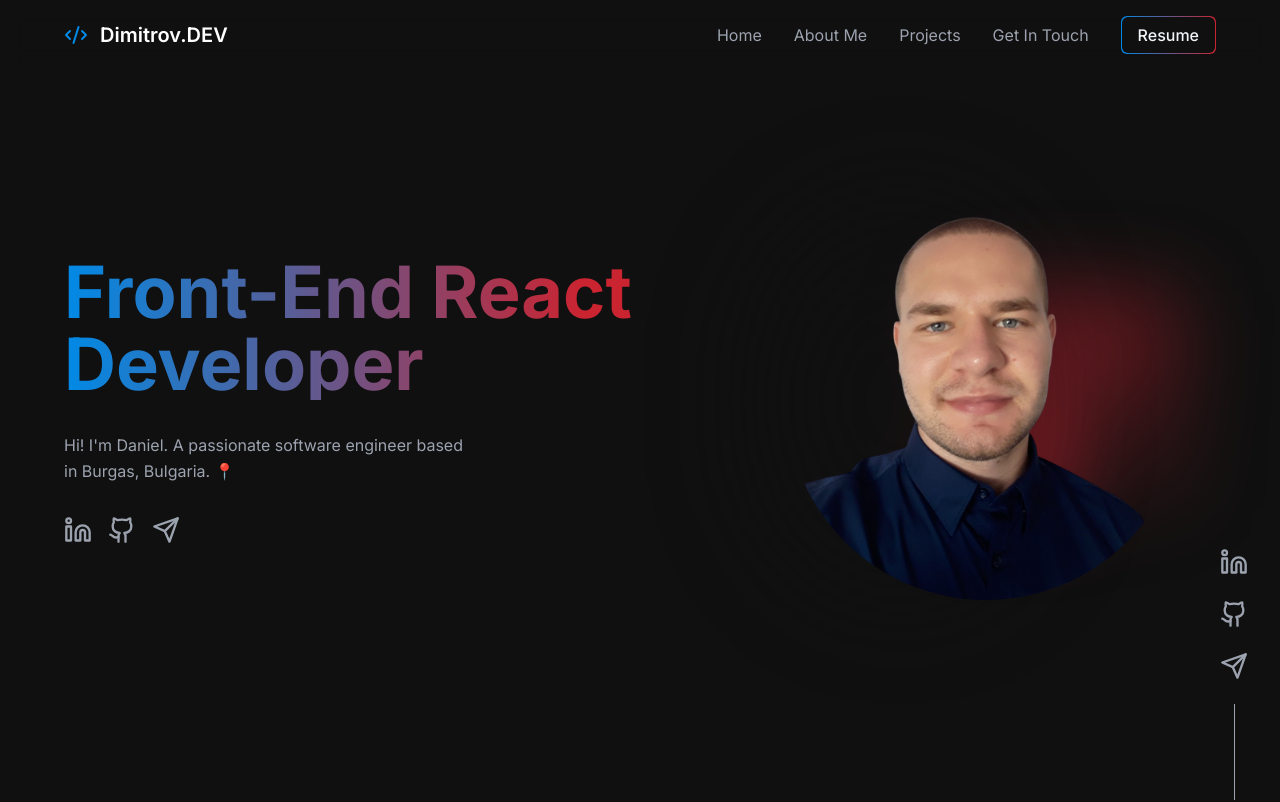
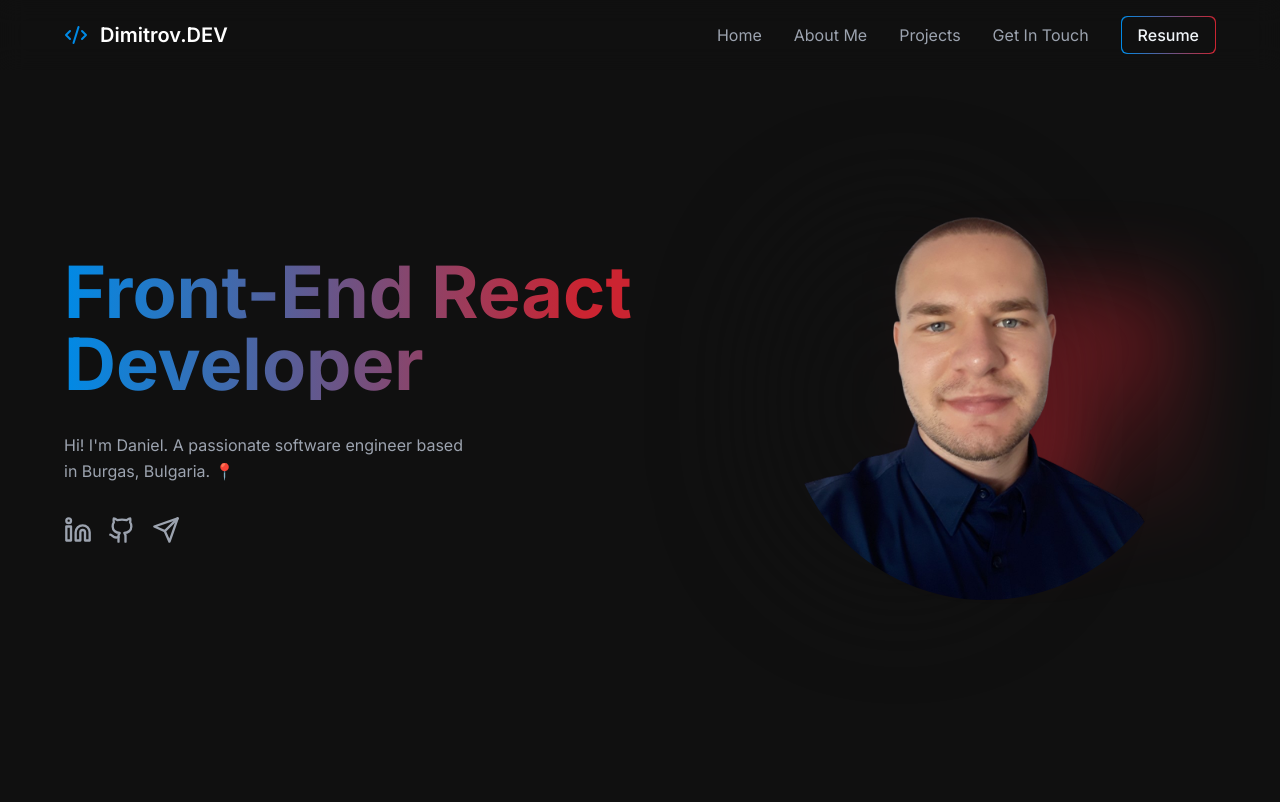
Before and after one commit to ddimitrov1108/portfolio, a Next.js app: page / in a window 1280 px wide. Shown: the top 802 px of the page. Built offline with nearby package versions, Linux system fonts and the light colour scheme.

Commit message:
modified:   app/layout.tsx modified:   components/navigation/NavList.tsx deleted:    components/navigation/SocialLinks.tsx renamed:    public/me/itCV-Daniel-Dimitrov.pdf -> public/me/cv.pdf

```diff
--- a/app/layout.tsx
+++ b/app/layout.tsx
@@ -1,7 +1,6 @@
 import type { Metadata } from "next";
 import { Inter } from "next/font/google";
 import HeaderNav from "@/components/navigation/HeaderNav";
-import SocialLinks from "@/components/navigation/SocialLinks";
 import "./globals.css";
 
 const inter = Inter({ subsets: ["latin"] });
@@ -24,7 +23,6 @@ export default function RootLayout({
 
       <body className={inter.className}>
         <HeaderNav />
-        <SocialLinks />
 
         <main>{children}</main>
       </body>
--- a/components/navigation/NavList.tsx
+++ b/components/navigation/NavList.tsx
@@ -23,12 +23,12 @@ const NavList = ({ className, onLinkClick }: Props) => {
       ))}
 
       <Link
-        href="/me/itCV-Daniel-Dimitrov.pdf"
+        href="/me/cv.pdf"
         title="Resume"
         aria-label="Resume"
         onClick={onLinkClick}
         target="_blank"
-        download
+        download="CV-Daniel-Dimitrov"
         className="group relative duration-500 ease-in-out text-light font-medium rounded-md bg-gradient-to-r from-primary-main to-secondary-main p-[1px]"
       >
         <div className="transition-all px-4 py-1.5 bg-bodyBg group-hover:bg-transparent rounded-md overflow-hidden">
--- a/components/navigation/SocialLinks.tsx
+++ /dev/null
@@ -1,25 +0,0 @@
-import Link from "next/link";
-import { socialNavLinks } from "../constants";
-
-const SocialLinks = () => {
-  return (
-    <div className="hidden xl:flex flex-col items-center gap-6 fixed bottom-0 right-8">
-      {socialNavLinks.map(({ id, name, href, icon }) => (
-        <Link
-          key={id}
-          href={href}
-          title={name}
-          aria-label={name}
-          target="_blank"
-          rel="noopener noreferrer"
-          className="transition-all text-main hover:text-light"
-        >
-          {icon}
-        </Link>
-      ))}
-
-      <div className="w-[0.1px] h-24 bg-main"></div>
-    </div>
-  );
-};
-export default SocialLinks;
```
Also changed, not shown: 1 other file (tests, documents, lock files or other folders).
